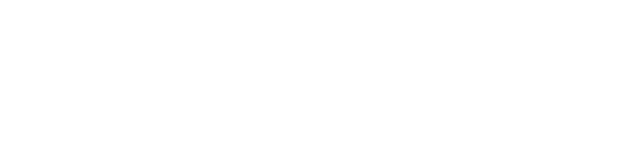
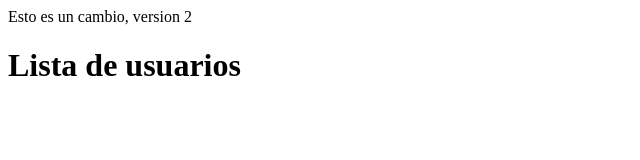
Before and after one commit to Augusto271083/PRUEBA_GIT_2, a plain HTML site: page index.html in a window 1280 px wide. Shown: the whole page, without its empty margins (0-640 px from the left). Drawn offline with Linux system fonts and the light colour scheme.

Commit message:
Agregando Lista de Usuarios

```diff
--- a/index.html
+++ b/index.html
@@ -2,9 +2,10 @@
 <head>
     <meta charset="UTF-8">
     <meta name="viewport" content="width=device-width, initial-scale=1.0">
-    <title>Hola Mundo</title>
+    <title>Hola a todo el mundo</title>
 </head>
 <body>
-
+    <p>Esto es un cambio, version 2</p>
+    <h1>Lista de usuarios</h1>
 </body>
 </html>
```
